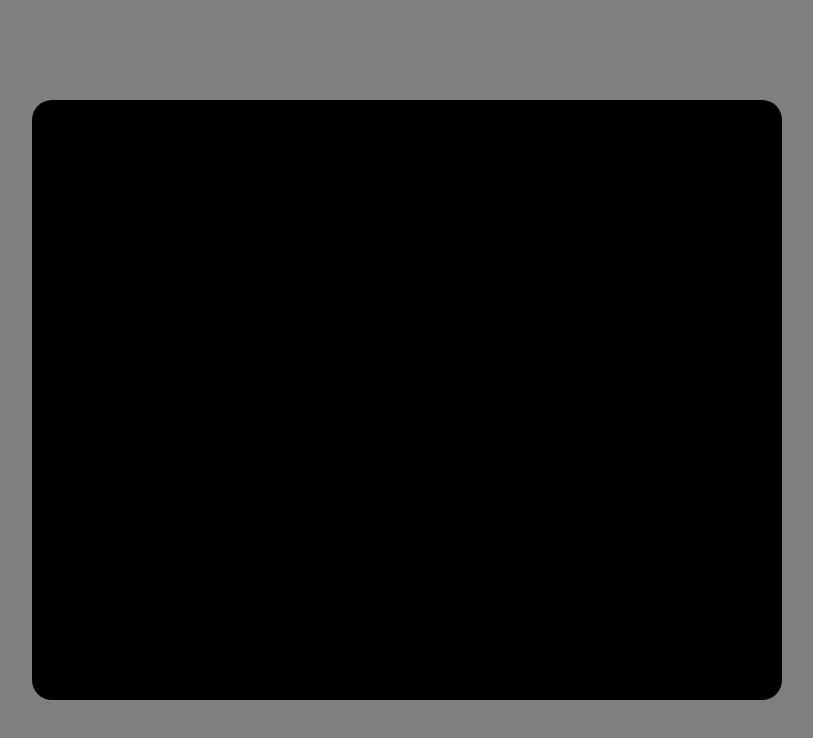
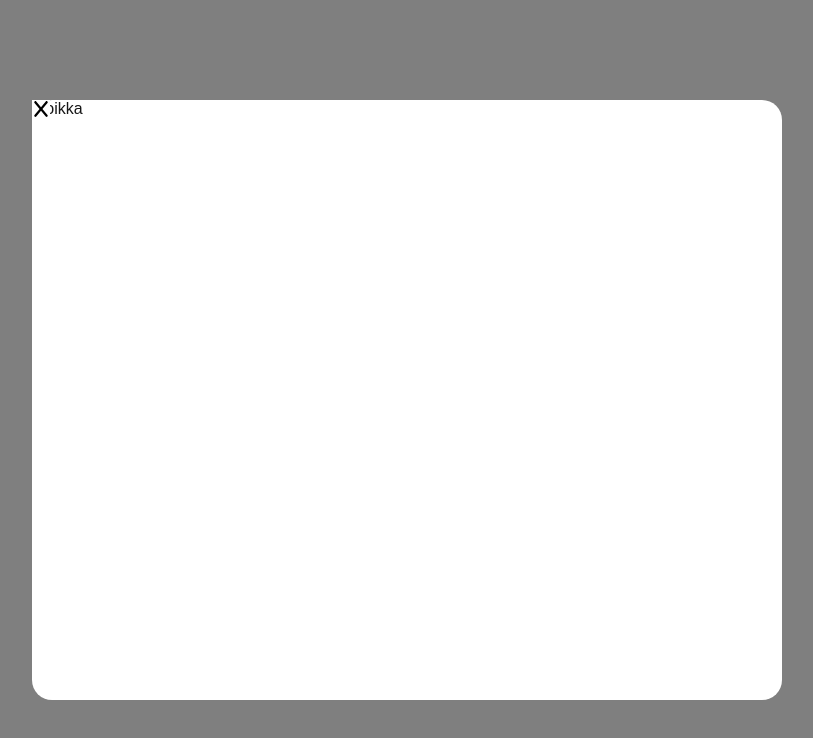
Before and after one commit to Agrinsadon/7auto, a Next.js app in the folder frontend/: page / in a window 1280 px wide. Both pictures are taken after a click on the button "Varaa aika". Shown: the top 738 px of the page, without its empty margins (233-1046 px from the left). Built offline with nearby package versions, Linux system fonts and the light colour scheme.

Commit message:
added more props and also added remove button component with the ability to remove a booking frame

```diff
--- a/frontend/src/app/component/bookframe/bookingframe.css
+++ b/frontend/src/app/component/bookframe/bookingframe.css
@@ -38,7 +38,7 @@
     height: 600px;
     transform: translate(-50%, -50%);
     z-index: 1000;
-    background-color: #000;
+    background-color: #ffffff;
     border-radius: 20px;
     animation: scaleInFrame 0.3s ease-out forwards;
   }
--- a/frontend/src/app/component/bookframe/bookingframe.tsx
+++ b/frontend/src/app/component/bookframe/bookingframe.tsx
@@ -1,11 +1,18 @@
+import RemoveButton from '../buttons/removebutton';
 import './bookingframe.css';
 
-const BookingFrame = () => {
-    return (
-        <div className="booking-frame-container">
-        <div className="booking-frame"></div>
-        </div>
-    );
-    }
+interface BookingFrameProps {
+  onClose: () => void;
+}
+
+const BookingFrame = ({ onClose }: BookingFrameProps) => {
+  return (
+    <div className="booking-frame-container">
+      <div className="booking-frame">
+        <RemoveButton onClick={onClose} />
+      </div>
+    </div>
+  );
+};
 
 export default BookingFrame;
--- /dev/null
+++ b/frontend/src/app/component/buttons/removebutton.css
@@ -0,0 +1,14 @@
+.remove-button-container {
+    display: flex;
+    padding: 20;
+}
+
+.remove-button {
+    position: fixed;
+    top: 20;
+    right: 20;
+    border: none;
+    font-size: 18px;
+    background-color: #fff;
+    cursor: pointer;
+}
--- /dev/null
+++ b/frontend/src/app/component/buttons/removebutton.tsx
@@ -0,0 +1,18 @@
+import "./removebutton.css";
+import { FaX } from "react-icons/fa6";
+
+interface RemoveButtonProps {
+  onClick: () => void;
+}
+
+export default function RemoveButton({ onClick }: RemoveButtonProps) {
+
+  return (
+    <div className="remove-button-container">
+        <p>Moikka</p>
+        <button className="remove-button" onClick={onClick}>
+            <FaX className="remove-icon" />
+        </button>
+    </div>
+  );
+}
--- a/frontend/src/app/page.tsx
+++ b/frontend/src/app/page.tsx
@@ -10,10 +10,14 @@ export default function Home() {
     setShowFrame(true);
   };
 
+  const handleClose = () => {
+    setShowFrame(false);
+  };
+
   return (
     <div>
       <BookButton onClick={handleClick} onText="Varaa aika" />
-            {showFrame && <BookingFrame />}
+      {showFrame && <BookingFrame onClose={handleClose} />}
     </div>
   );
 }
```
Lines whose indentation alone changed are shown as unchanged.
